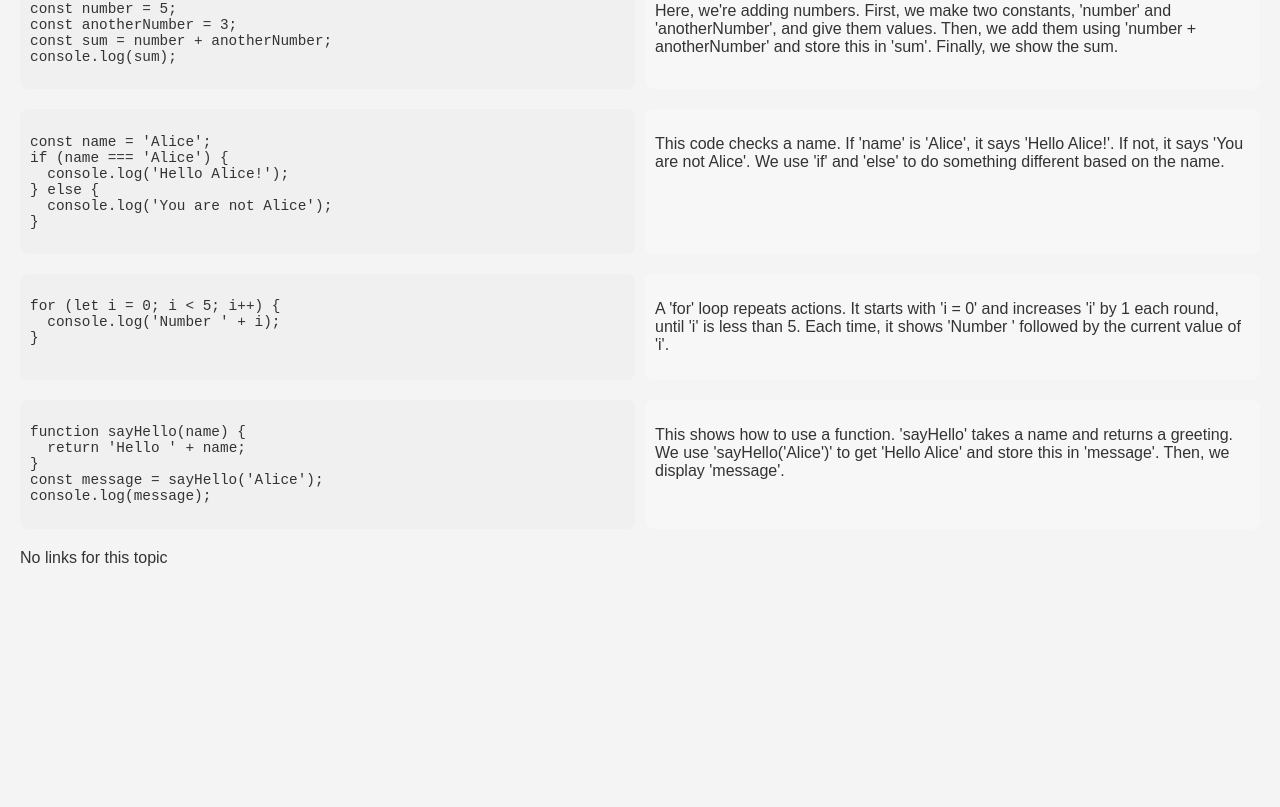
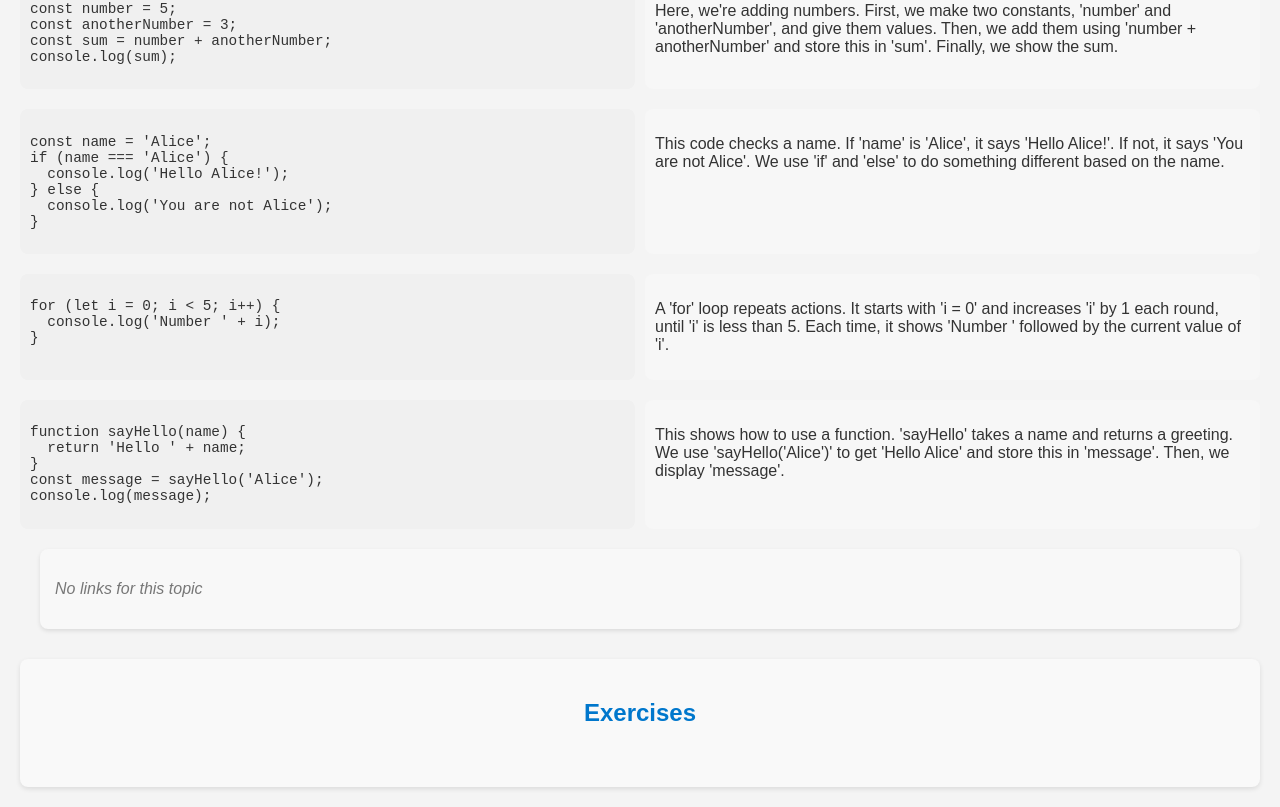
Before and after one commit to 10-4-pursuit/class-notes, a React (Create React App) app: page /skillsets/1/topics/1 in a window 1280 px wide. Shown: the part 248-1055 px from the top of the page. Before the commit the page ends 851 px from the top, so only its background shows below. Built offline with nearby package versions, Linux system fonts and the light colour scheme.

Commit message:
Actually add the exercises

```diff
--- a/src/components/TopicsShow.css
+++ b/src/components/TopicsShow.css
@@ -50,3 +50,86 @@ pre {
     margin-bottom: 10px;
   }
 }
+
+.links-container {
+  margin: 20px;
+  padding: 15px;
+  background-color: #f8f8f8;
+  border-radius: 8px;
+  box-shadow: 0 2px 4px rgba(0,0,0,0.1);
+}
+
+.links-container ul {
+  list-style: none;
+  padding: 0;
+  margin: 0;
+}
+
+.links-container li {
+  margin-bottom: 10px;
+  padding: 5px;
+  background-color: white;
+  border-radius: 5px;
+  box-shadow: 0 1px 3px rgba(0,0,0,0.1);
+}
+
+.links-container li a {
+  text-decoration: none;
+  color: #0077cc;
+  display: block;
+  padding: 5px 10px;
+}
+
+.links-container li a:hover {
+  background-color: #eef4ff;
+  color: #0056b3;
+}
+
+.no-links {
+  color: #777;
+  font-style: italic;
+}
+
+.exercises-container {
+  margin-top: 30px;
+  padding: 20px;
+  background-color: #f9f9f9;
+  border-radius: 8px;
+  box-shadow: 0 2px 5px rgba(0,0,0,0.1);
+}
+
+.exercises-heading {
+  text-align: center;
+  color: #0077cc;
+  margin-bottom: 20px;
+}
+
+.exercise-card {
+  display: grid;
+  grid-template-columns: repeat(auto-fit, minmax(200px, 1fr));
+  gap: 15px;
+  padding: 10px;
+}
+
+.exercise-item {
+  background-color: white;
+  border: 1px solid #ddd;
+  border-radius: 5px;
+  padding: 15px;
+  box-shadow: 0 1px 3px rgba(0,0,0,0.1);
+  transition: box-shadow 0.3s ease;
+}
+
+.exercise-item:hover {
+  box-shadow: 0 3px 6px rgba(0,0,0,0.15);
+}
+
+.exercise-link {
+  text-decoration: none;
+  color: #0056b3;
+  font-weight: bold;
+}
+
+.exercise-link:hover {
+  text-decoration: underline;
+}
--- a/src/components/TopicsShow.js
+++ b/src/components/TopicsShow.js
@@ -12,11 +12,13 @@ function TopicsShow() {
   let { id, topicId } = useParams();
   const samples = content[id][topicId] || [];
 
+  const topic = topics[id].find(t => t.id === Number(topicId));
   const links = samples.links || [];
+  const exercises = topic.exercises || [];
 
   return (
     <div>
-      <h1>Topic: {topics[id][topicId].title}</h1>
+      <h1>Topic: {topic.title}</h1>
       {samples.codeDescriptionPairs.map((sample, index) => (
         <div key={index} className="code-description-container">
           <div className="code-container">
@@ -42,7 +44,19 @@ function TopicsShow() {
           )
         }
       </div>
-
+      <div className="exercises-container">
+        <h2 className="exercises-heading">Exercises</h2>
+        <div className="exercise-card">
+          {exercises.map((repo, index) => (
+            <div key={index} className="exercise-item">
+              <a href={repo.url} target="_blank" rel="noopener noreferrer" className="exercise-link">
+                {repo}
+              </a>
+              {/* Include additional repo details if needed */}
+            </div>
+          ))}
+        </div>
+      </div>
     </div>
   );
 }
--- a/src/data/topics.json
+++ b/src/data/topics.json
@@ -95,7 +95,8 @@
     {
       "id": 1,
       "title": "HTML Fundamentals",
-      "description": "Learn the basic structure of a webpage using HTML5. Understand elements, tags, attributes, and the document structure."
+      "description": "Learn the basic structure of a webpage using HTML5. Understand elements, tags, attributes, and the document structure.",
+      "links": []
     },
     {
       "id": 2,
@@ -162,7 +163,12 @@
     {
       "id": 1,
       "title": "Understanding JSX",
-      "description": "Learn about JSX syntax, embedding expressions in JSX, and JSX vs. HTML differences."
+      "description": "Learn about JSX syntax, embedding expressions in JSX, and JSX vs. HTML differences.",
+      "exercises": [
+        "https://github.com/10-4-pursuit/03-01-cra-intro",
+        "https://github.com/10-4-pursuit/03-02-jsx-elements-practice",
+        "https://github.com/10-4-pursuit/03-03-jsx-fragments-events"
+      ]
     },
     {
       "id": 2,
```
